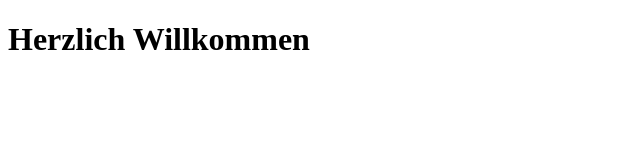
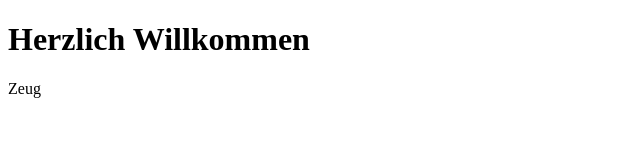
Before and after one commit to htw-student-83/Daniel_Alexander_WAD2023, a website: page html/index.html in a window 1280 px wide. Shown: the full height of the page, 0-640 px from the left. Drawn offline with Linux system fonts and the light colour scheme.

Commit message:
Add text

```diff
--- a/html/index.html
+++ b/html/index.html
@@ -6,5 +6,6 @@
 </head>
 <body>
     <h1>Herzlich Willkommen</h1>
+        <p>Zeug</p>
 </body>
 </html>
```
